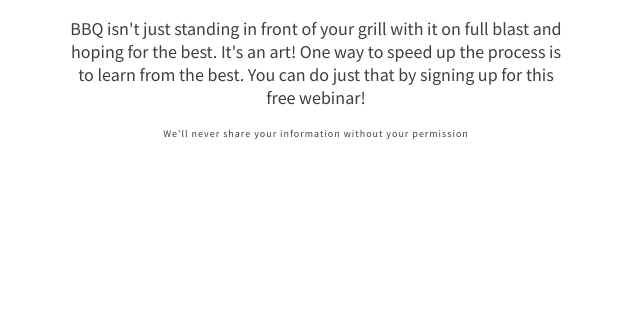
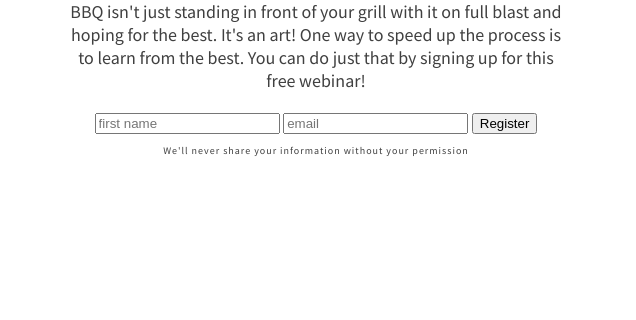
Before and after one commit to Juliaxtran/CssFundamentals, a plain HTML site: page 3_better_style/bbq-master/index.html in a window 1280 px wide. Shown: the part 373-693 px from the top of the page, 644-1280 px from the left. Drawn offline with Linux system fonts and the light colour scheme.

Commit message:
Add form

```diff
--- a/3_better_style/bbq-master/index.html
+++ b/3_better_style/bbq-master/index.html
@@ -23,7 +23,13 @@
     <h2>Become a BBQ master! </h2>
     <p>Register Today</p>
     <p>BBQ isn't just standing in front of your grill with it on full blast and hoping for the best. It's an art! One way to speed up the process is to learn from the best. You can do just that by signing up for this free webinar!</p>
-    <!-- form will go here -->
+    <form action="#" method="POST">
+      <input id="fname" type="text" required placeholder="first name">
+      <input id="email" type="text" required placeholder="email">
+      <button type="submit">Register</button>
+      </form>
+
+    </form>
     <p class="fine-print">We'll never share your information without your permission</p>
   </div>
 
```
